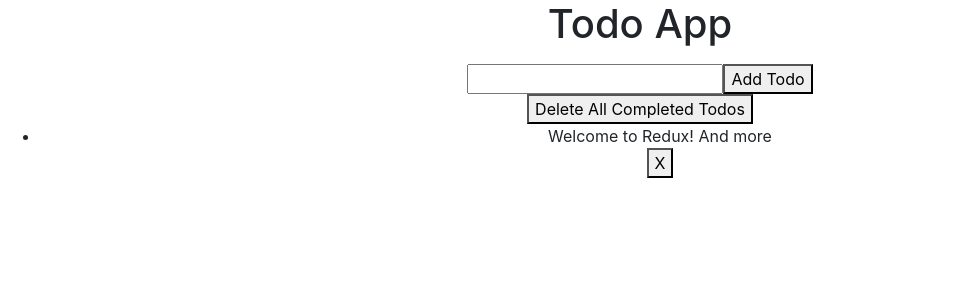
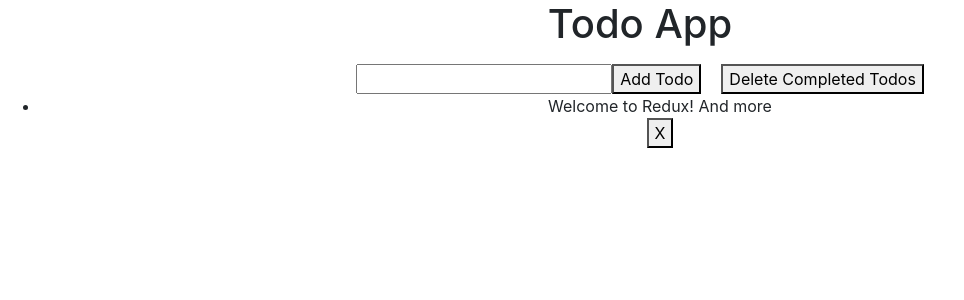
Before and after one commit to Dilstom/Redux_1-Todo, a React (Create React App) app in the folder todo/: page / in a window 1280 px wide. Shown: the top 300 px of the page, without its empty margins (0-964 px from the left). Built offline with nearby package versions, Linux system fonts and the light colour scheme.

Commit message:
add style to TodoInput.js

```diff
--- a/todo/src/TodoInput.js
+++ b/todo/src/TodoInput.js
@@ -24,7 +24,7 @@ class TodoInput extends React.Component {
 
  render() {
   return (
-   <div>
+   <div className="inputField">
     <form onSubmit={this.createNewTodo}>
      <input
       type="text"
@@ -33,8 +33,8 @@ class TodoInput extends React.Component {
      />
      <button type="submit">Add Todo</button>
     </form>
-    <button onClick={this.props.deleteComplete}>
-     Delete All Completed Todos
+    <button onClick={this.props.deleteComplete} className="deleteAllComplete">
+     Delete Completed Todos
     </button>
    </div>
   );
```
